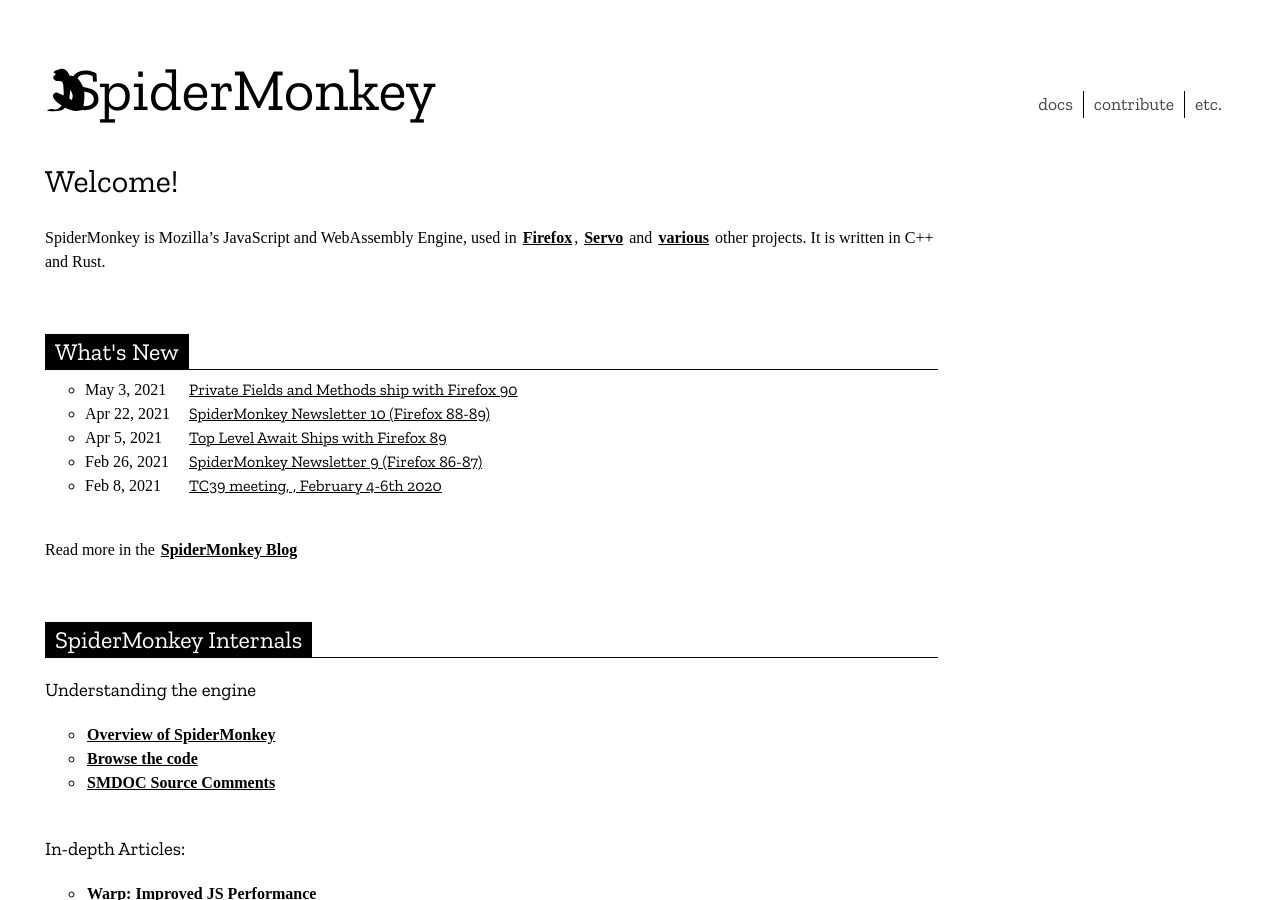
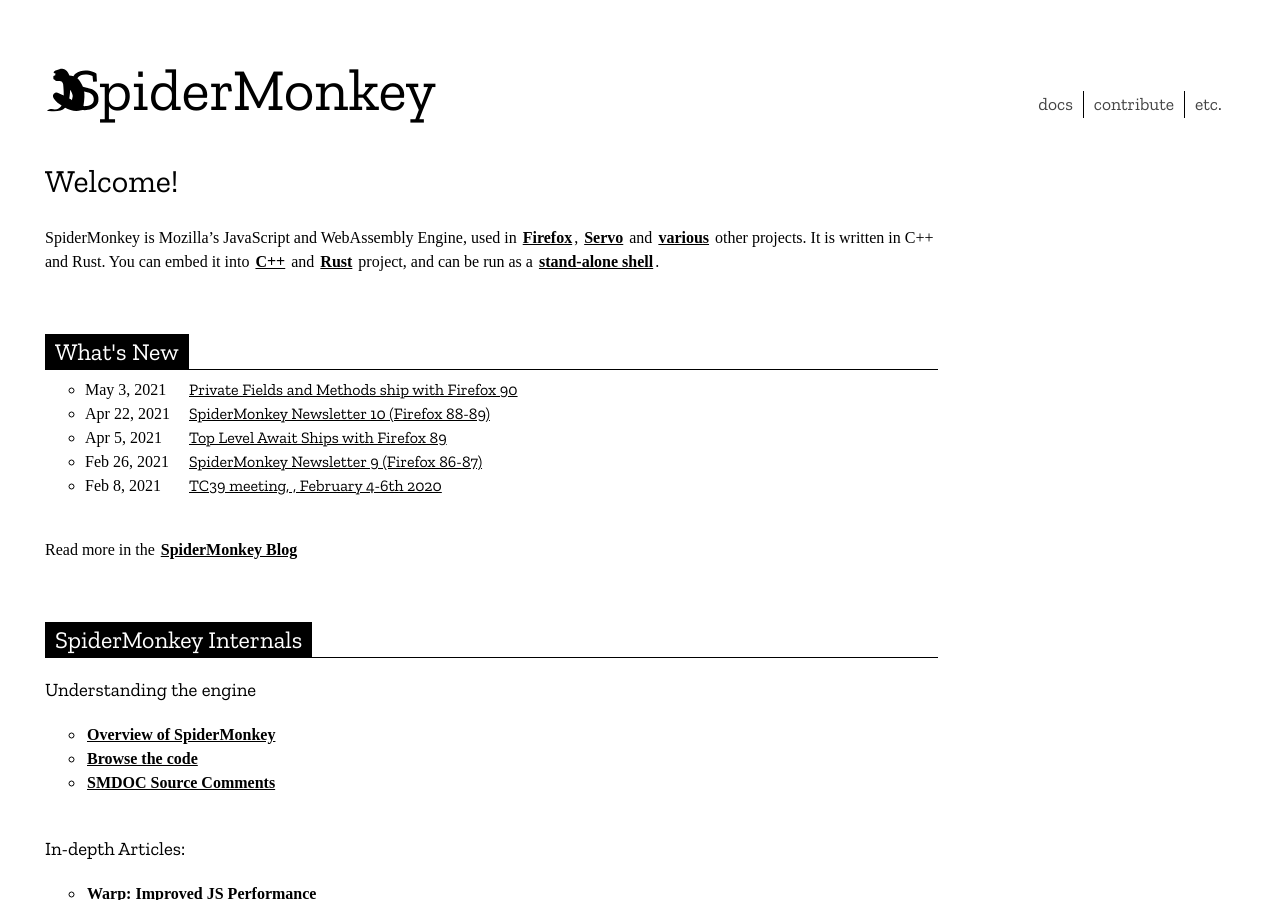
Before and after one commit to mozilla-spidermonkey/spidermonkey.dev, a Jekyll site: the page built from index.markdown, in a window 1280 px wide and 900 px high. Built offline with Jekyll 4.4.1, drawn with Linux system fonts in a browser that asks for light colours; nearby versions of some CDN libraries; some web fonts are replaced.

Commit message:
puff up the intro

```diff
--- a/index.markdown
+++ b/index.markdown
@@ -8,4 +8,4 @@
 SpiderMonkey is Mozilla's JavaScript and WebAssembly Engine, used in
 [Firefox](https://www.mozilla.org/en-US/firefox/), [Servo](https://servo.org/)
 and [various](https://discourse.mozilla.org/t/survey-where-are-you-embedding-spidermonkey/77988)
-other projects. It is written in C++ and Rust.
+other projects. It is written in C++ and Rust. You can embed it into [C++](https://github.com/mozilla-spidermonkey/spidermonkey-embedding-examples) and [Rust](https://github.com/servo/rust-mozjs) project, and can be run as a [stand-alone shell](https://developer.mozilla.org/en-US/docs/Mozilla/Projects/SpiderMonkey/Introduction_to_the_JavaScript_shell).
```
